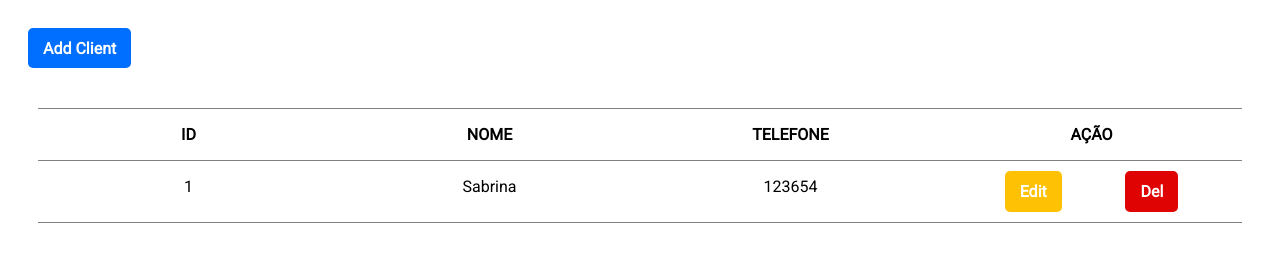
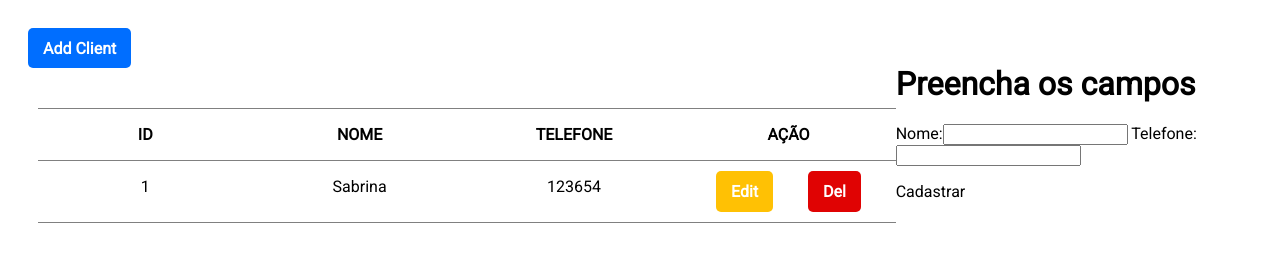
Before and after one commit to sabiss/SabisLanche, a plain HTML site: page index.html in a window 1280 px wide. Drawn offline with Linux system fonts and the light colour scheme.

Commit message:
creation of registration form

```diff
--- a/index.html
+++ b/index.html
@@ -11,8 +11,10 @@
     <title>CRUD</title>
 </head>
 <body>
+    <div class="container-add">
+        <div class="add actionButton" onclick="changeDisplay('formularioCadastro')" id="addClientButton"><p>Add Client</p></div>
+    </div>
     <div class="container">
-        <div class="add actionButton"><p>Add Client</p></div>
         <div class="caption">
             <p>ID</p>
             <p>NOME</p>
@@ -29,6 +31,12 @@
             </div>
         </div>
     </div>
+    <form action="" class="formCadastro">
+        <h1>Preencha os campos</h1>
+        <label>Nome:<input type="text" name="" id="nomeCadastro"></label>
+        <label for="">Telefone:<input type="tel" name="" id="telefoneCadastro"></label>
+        <div class="submitButton" onclick="addClient()"><p>Cadastrar</p></div>
+    </form>
     <script src="main.js"></script>
 </body>
 </html>
```
